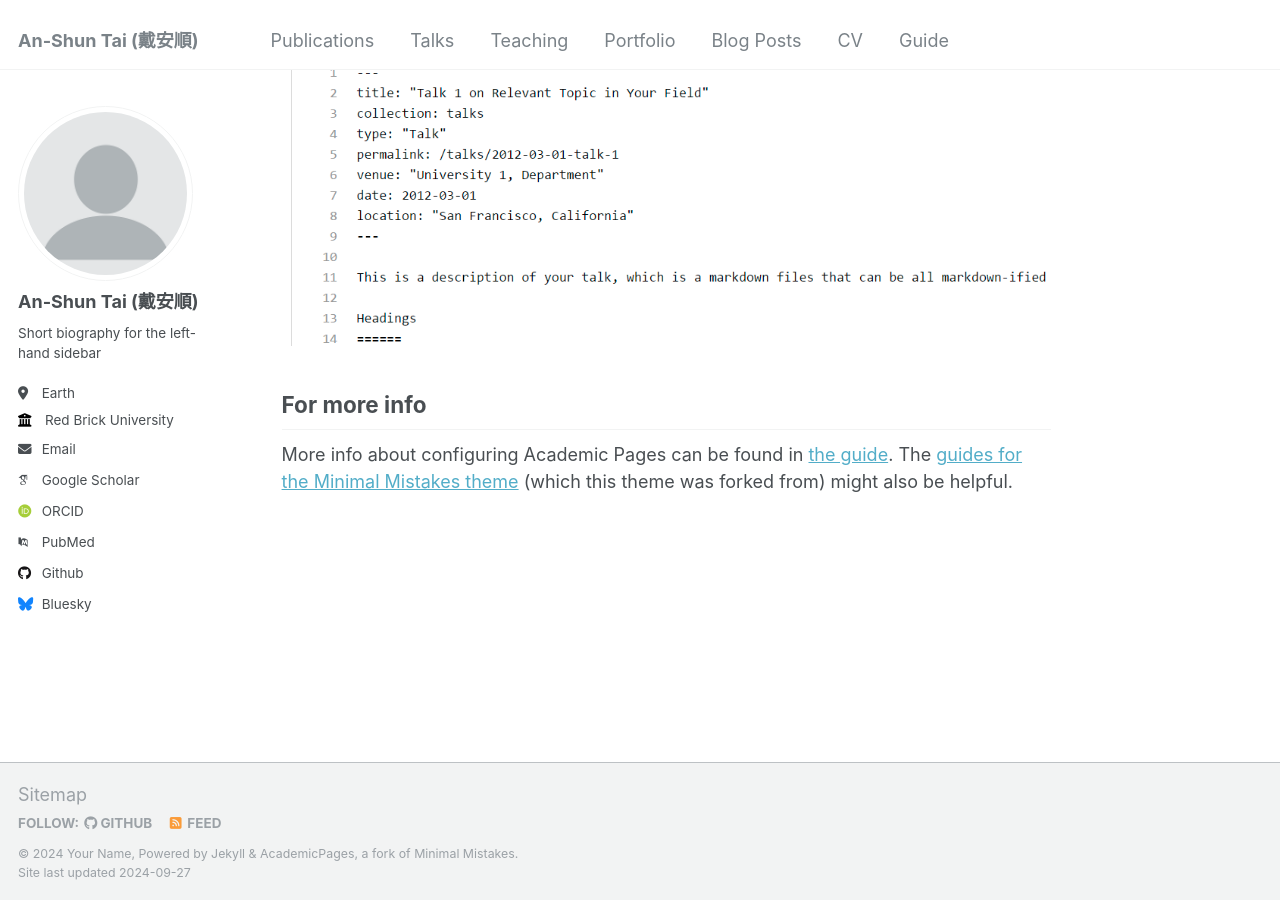
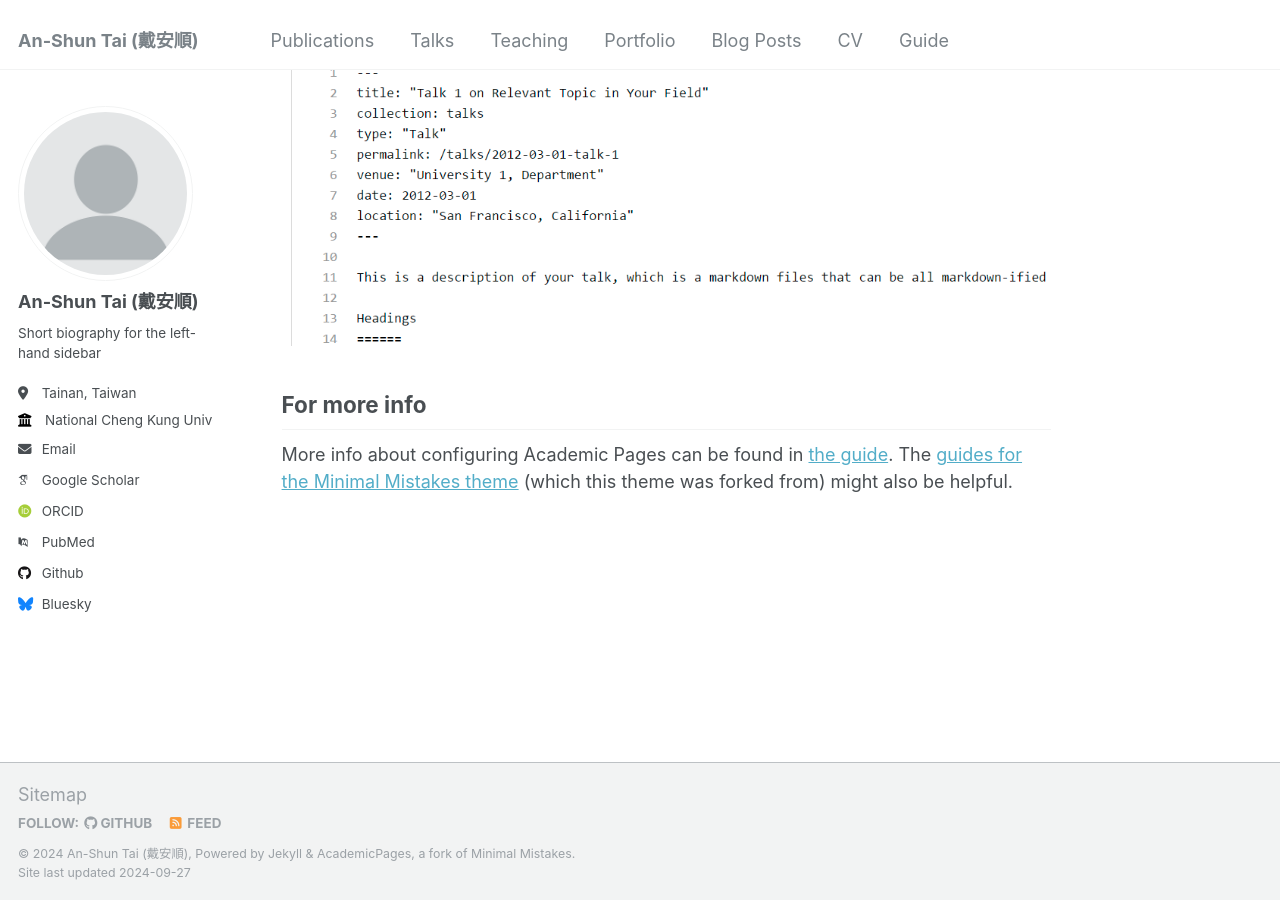
Before and after one commit to An-Shun-Tai/anshun.tai, a Jekyll site: the page built from _pages/about.md, in a window 1280 px wide and 900 px high, scrolled down 2643 px. Built offline with Jekyll 4.4.1, drawn with Linux system fonts in a browser that asks for light colours; some web fonts are replaced.

Commit message:
Update _config.yml

```diff
--- a/_config.yml
+++ b/_config.yml
@@ -10,7 +10,7 @@
 locale                   : "en-US"
 title                    : "An-Shun Tai (戴安順)"
 title_separator          : "-"
-name                     : &name "Your Name"
+name                     : &name "An-Shun Tai (戴安順)"
 description              : &description "personal description"
 url                      : https://academicpages.github.io # the base hostname & protocol for your site e.g. "https://mmistakes.github.io"
 baseurl                  : "" # the subpath of your site, e.g. "/blog"
@@ -25,8 +25,8 @@ author:
   name             : "An-Shun Tai (戴安順)"
   pronouns         : # example: "she/her"
   bio              : "Short biography for the left-hand sidebar"
-  location         : "Earth"
-  employer         : "Red Brick University"
+  location         : "Tainan, Taiwan"
+  employer         : "National Cheng Kung University"
   uri              : # URL
   email            : "none@example.org"
 
```
